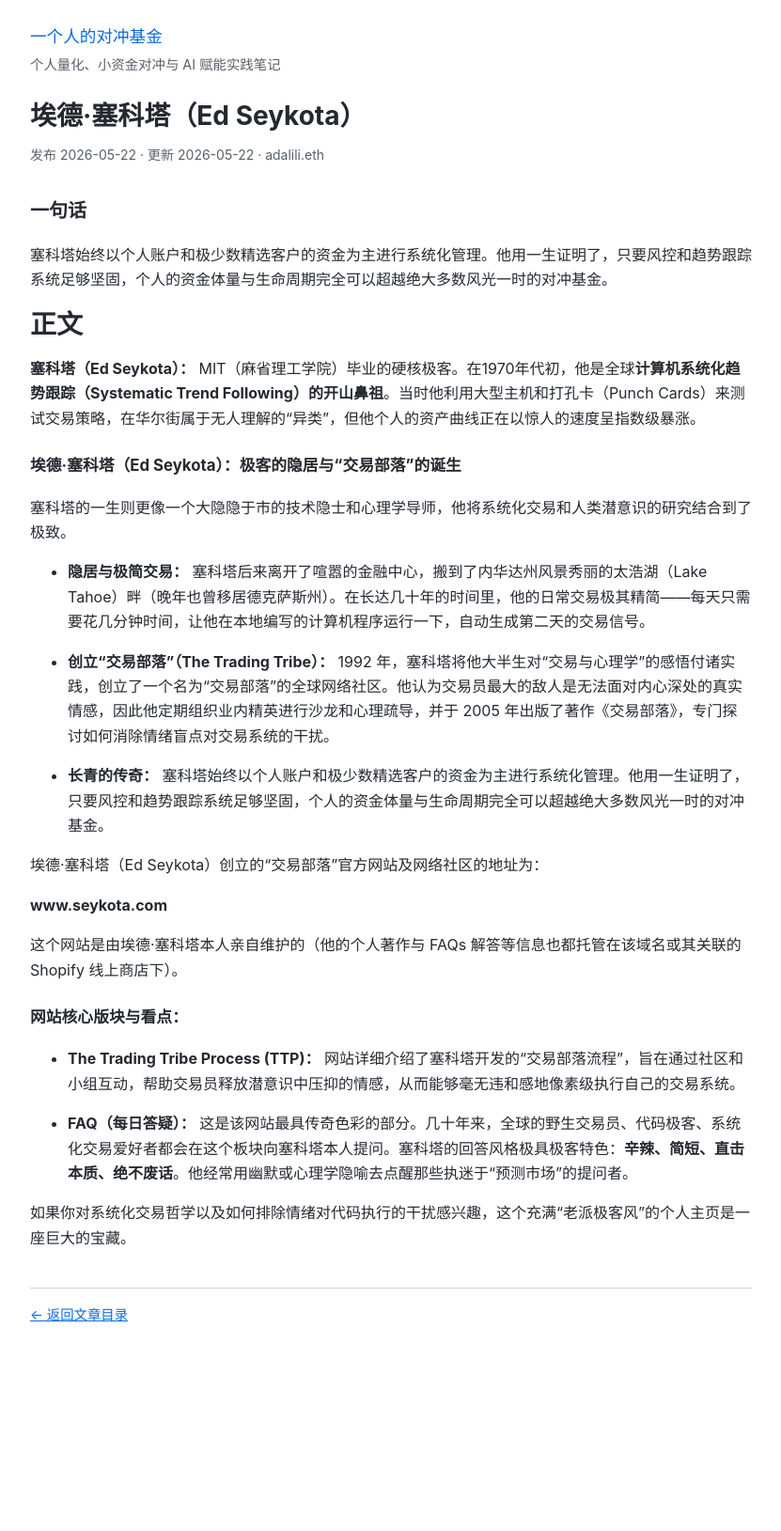
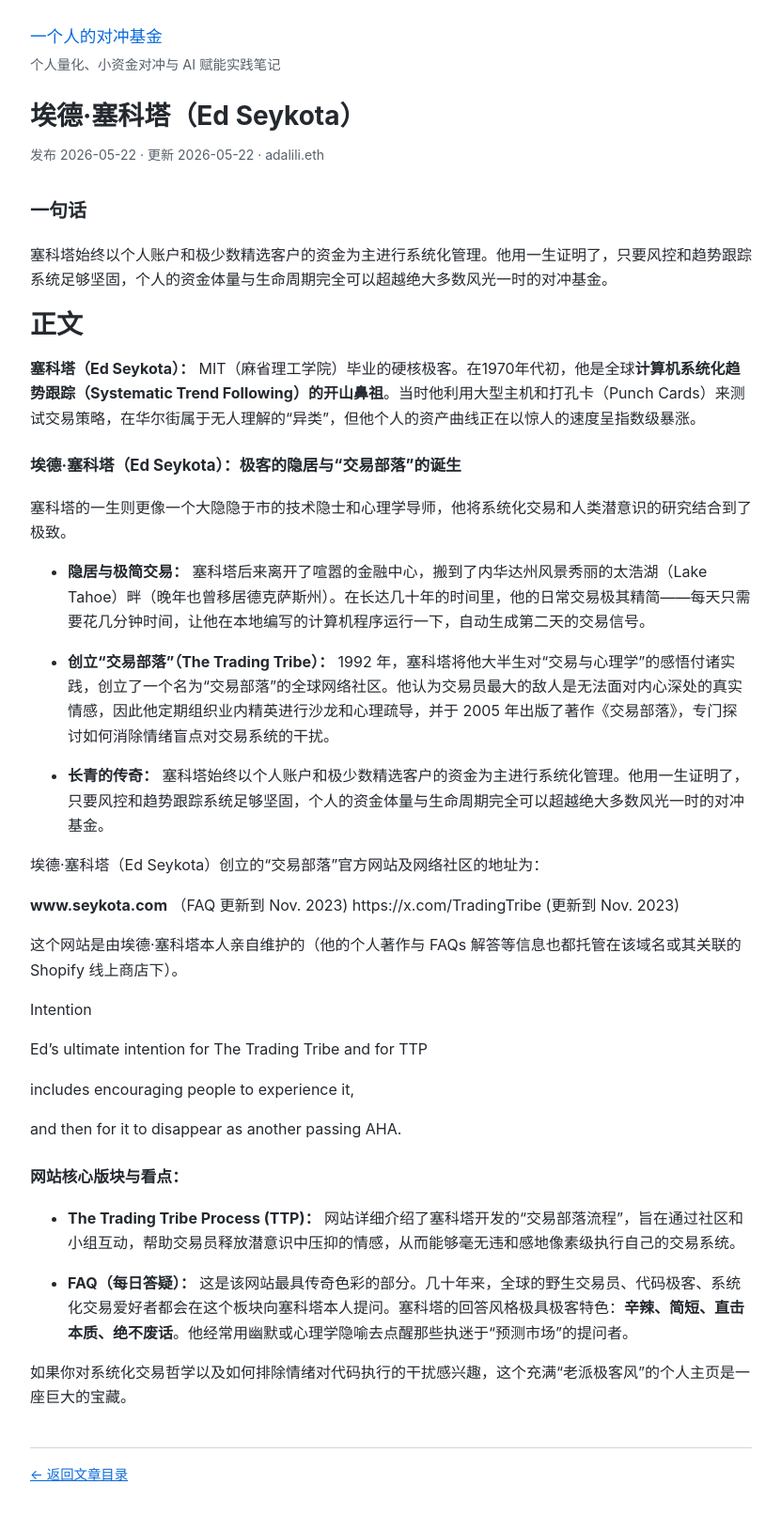
Before and after one commit to AlphaVeteran/dev2hedge, a Jekyll site: the page built from _posts/2026-05-22-Seykota.md, in a window 1280 px wide. Shown: the whole page at 94% size, without its empty margins (224-1055 px from the left). Built offline with Jekyll 4.4.1, drawn with Linux system fonts in a browser that asks for light colours; before the commit the page ends 1459 px from its top, so only the background shows below that.

Commit message:
sync: 2026-05-22 21:03:08

```diff
--- a/_posts/2026-05-22-Seykota.md
+++ b/_posts/2026-05-22-Seykota.md
@@ -28,9 +28,19 @@ tags:
 
 埃德·塞科塔（Ed Seykota）创立的“交易部落”官方网站及网络社区的地址为：
 
-**www.seykota.com**
+**www.seykota.com**  （FAQ 更新到 Nov. 2023)
+https://x.com/TradingTribe   (更新到 Nov. 2023)
 
 这个网站是由埃德·塞科塔本人亲自维护的（他的个人著作与 FAQs 解答等信息也都托管在该域名或其关联的 Shopify 线上商店下）。
+
+Intention
+
+Ed's ultimate intention for The Trading Tribe and for TTP
+
+includes encouraging people to experience it,
+
+and then for it to disappear as another passing AHA.
+
 
 ### 网站核心版块与看点：
 
```
